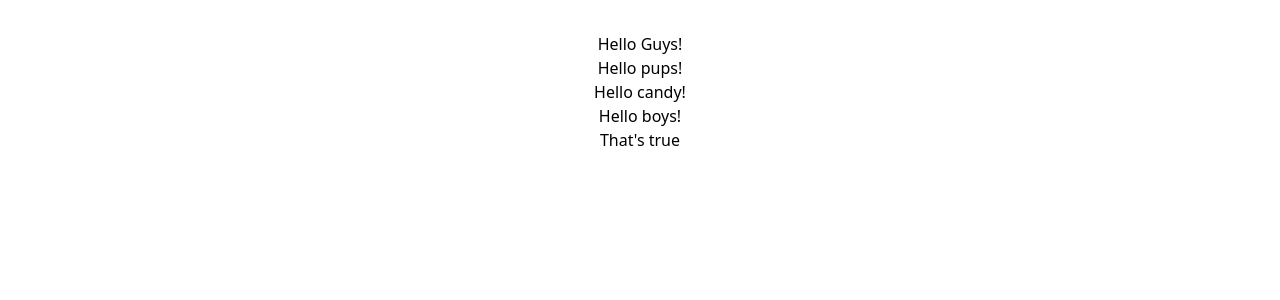
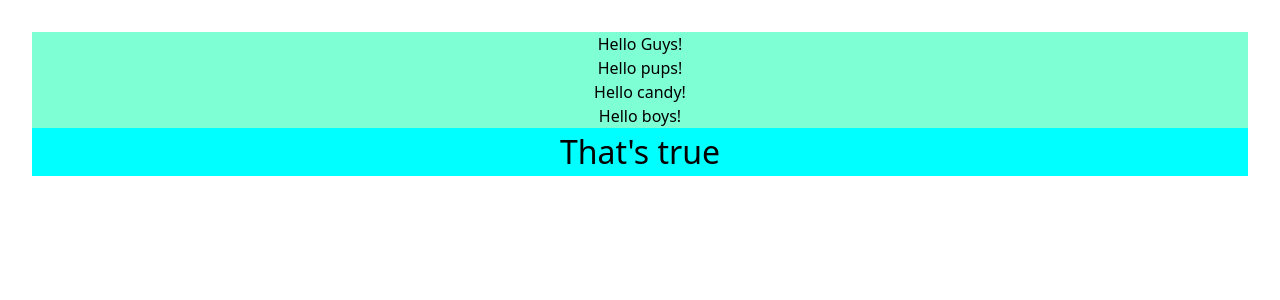
Before and after one commit to KotSerhii/react-2025-test, a React (Vite) app: page / in a window 1280 px wide. Shown: the top 300 px of the page. Built offline with nearby package versions, Linux system fonts and the light colour scheme.

Commit message:
Commit Lesson1 add styles 2 ways

```diff
--- /dev/null
+++ b/src/components/MyComponent.css
@@ -0,0 +1,3 @@
+.target{
+background-color: aquamarine;
+}
--- a/src/components/MyComponent.tsx
+++ b/src/components/MyComponent.tsx
@@ -1,9 +1,9 @@
 import type {FC} from "react";
-
+import './MyComponent.css';                       //підключення стандартного CSS
 type MyComponentPropType = { text: string };
 
 const MyComponent: FC<MyComponentPropType>=({text})=> {
-    return <div>{text}</div>
+    return <div className={'target'}>{text}</div>
 
 }
 export default MyComponent;
--- /dev/null
+++ b/src/components/MyOwnComponent.module.css
@@ -0,0 +1,4 @@
+.special{
+    background-color: aqua;
+    font-size: 32px;
+}
--- a/src/components/MyOwnComponent.tsx
+++ b/src/components/MyOwnComponent.tsx
@@ -1,9 +1,10 @@
 import type {FC} from "react";
+import styles from './MyOwnComponent.module.css'; //  підключення модульного CSS
 
 type MyComponentPropType = { text: string };
 const MyOwnComponent:FC<MyComponentPropType> = ({text}) => {
     return (
-        <div>
+        <div className={styles.special}>
             {text}
         </div>
     );
```
